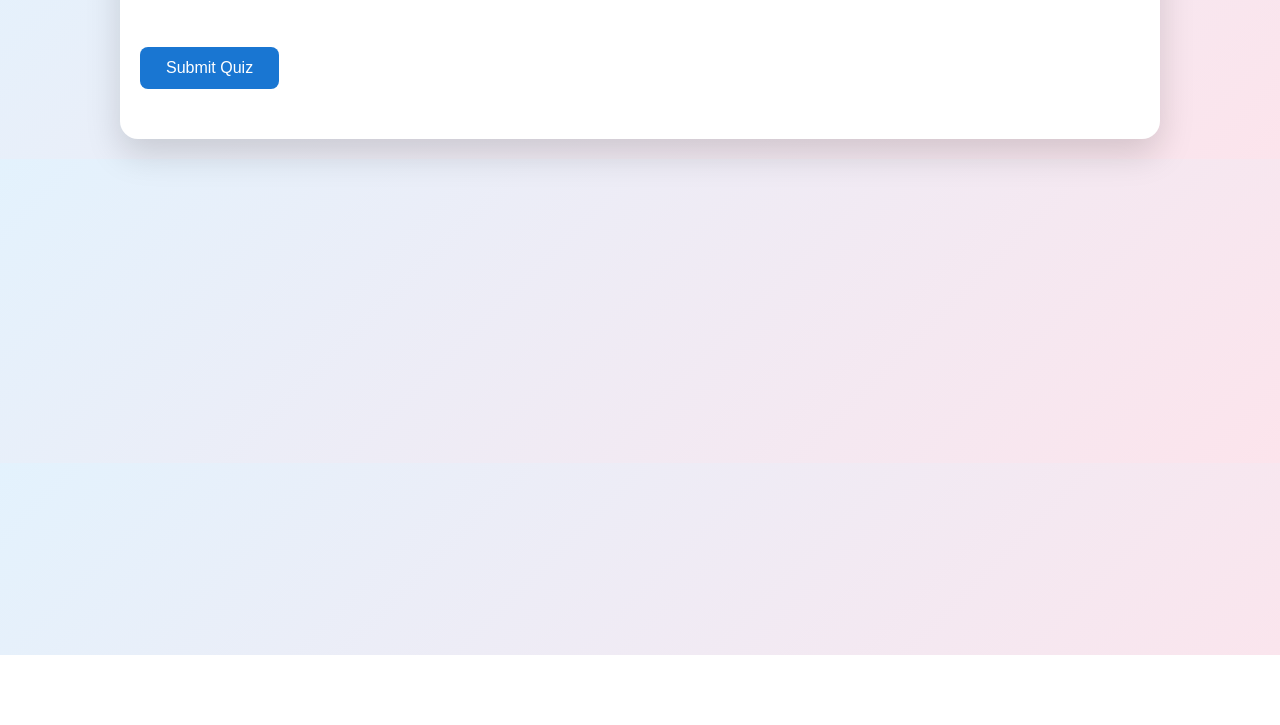
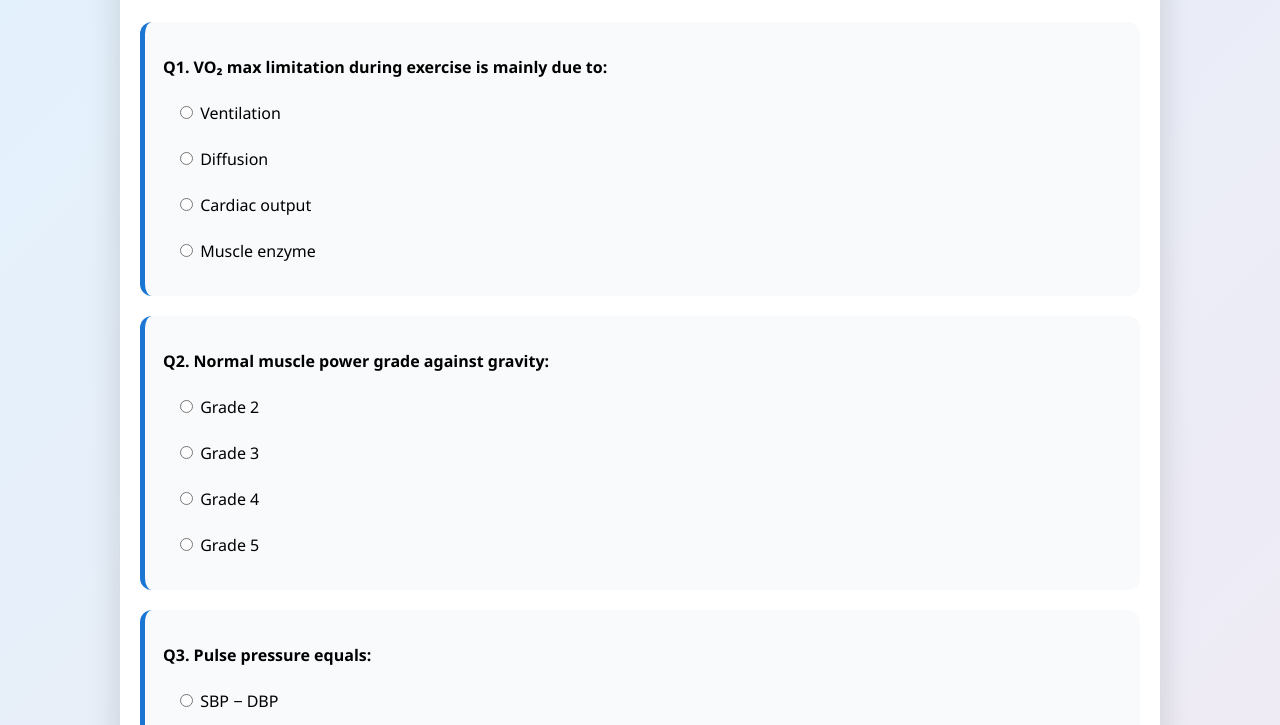
Before and after one commit to Ak47474/mpt-week1-quiz, a plain HTML site: page index.html in a window 1280 px wide. Shown: the part 145-870 px from the top of the page. Before the commit the page ends 800 px from the top, so only its background shows below. Drawn offline with Linux system fonts and the light colour scheme.

Commit message:
Update index.html

```diff
--- a/index.html
+++ b/index.html
@@ -170,7 +170,8 @@ const questionBank = [
 {q:"Mean arterial pressure maintains perfusion to:",options:["Heart","Brain","Kidneys","All vital organs"],answer:3},
 {q:"Cardiac output =:",options:["SV × HR","BP × HR","SV / HR","BP × SV"],answer:0},
 {q:"Muscle tone regulated by:",options:["Alpha motor neuron","Gamma motor neuron","Renshaw cell","Interneuron"],answer:1},
-{q:"Reflex arc does NOT include:",options:["Receptor","Effector","Cortex","Afferent neuron"],answer:2}{q:"Angle between femoral neck and shaft in adults is approximately:",options:["90°","110°","125°","150°"],answer:2},
+{q:"Reflex arc does NOT include:",options:["Receptor","Effector","Cortex","Afferent neuron"],answer:2},
+{q:"Angle between femoral neck and shaft in adults is approximately:",options:["90°","110°","125°","150°"],answer:2},
 {q:"Carrying angle increases in:",options:["Cubitus valgus","Cubitus varus","Elbow extension","Forearm pronation"],answer:0},
 {q:"Most stable position of elbow joint:",options:["Full extension","90° flexion","70–80° flexion","Full flexion"],answer:2},
 {q:"Structure limiting hip abduction:",options:["Iliofemoral ligament","Ischiofemoral ligament","Pubofemoral ligament","Ligamentum teres"],answer:2},
@@ -205,7 +206,6 @@ const questionBank = [
 {q:"Restrictive lung disease shows:",options:["↓ FEV1/FVC","Normal FEV1/FVC","↑ TLC","Air trapping"],answer:1},
 {q:"Compliance is increased in:",options:["Pulmonary fibrosis","Kyphoscoliosis","Emphysema","ARDS"],answer:2},
 {q:"Oxygen transport in blood is mainly via:",options:["Dissolved O₂","Hemoglobin","Plasma proteins","Bicarbonate"],answer:1}
-
 ];
 
 let selectedQuestions = [];
```
